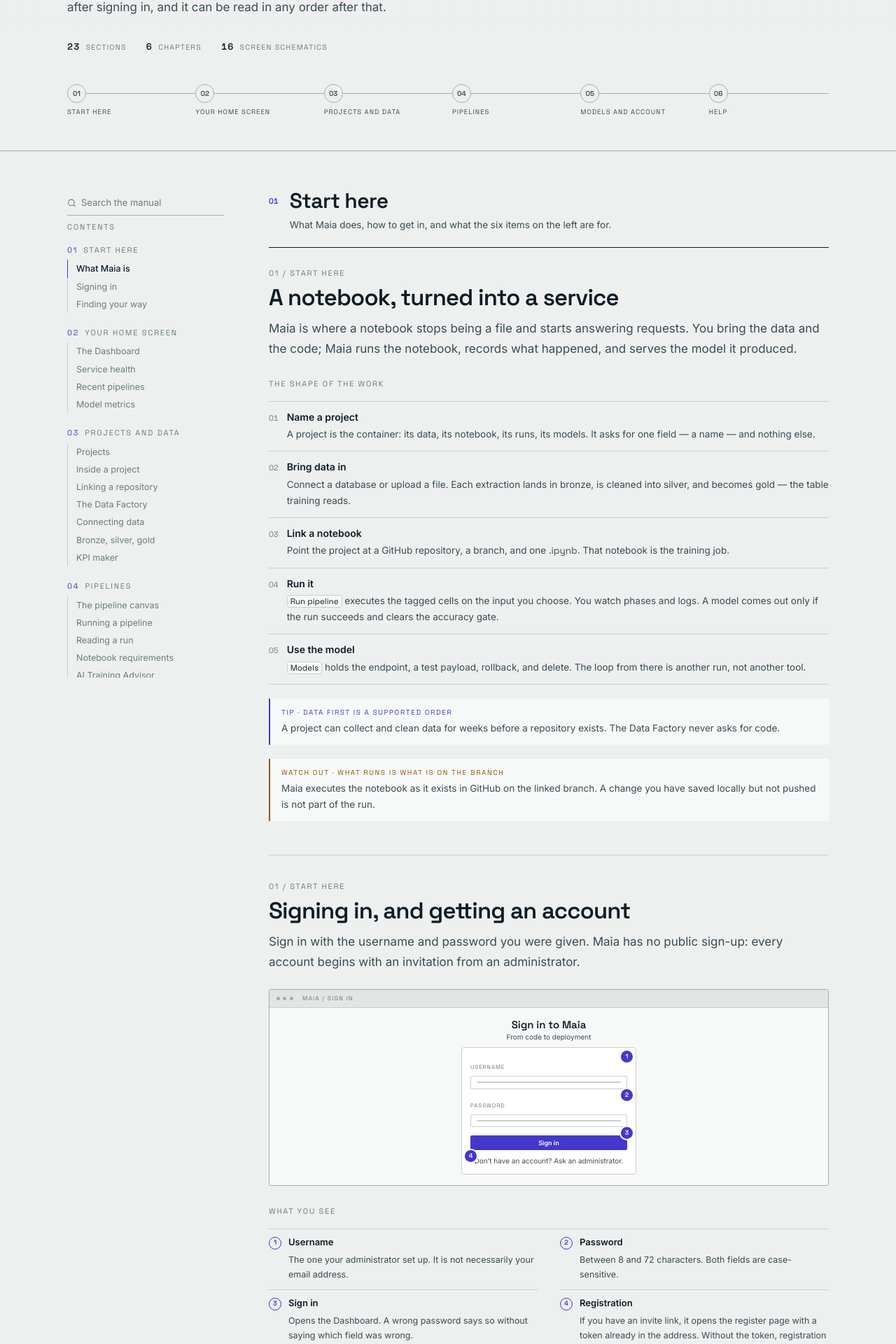
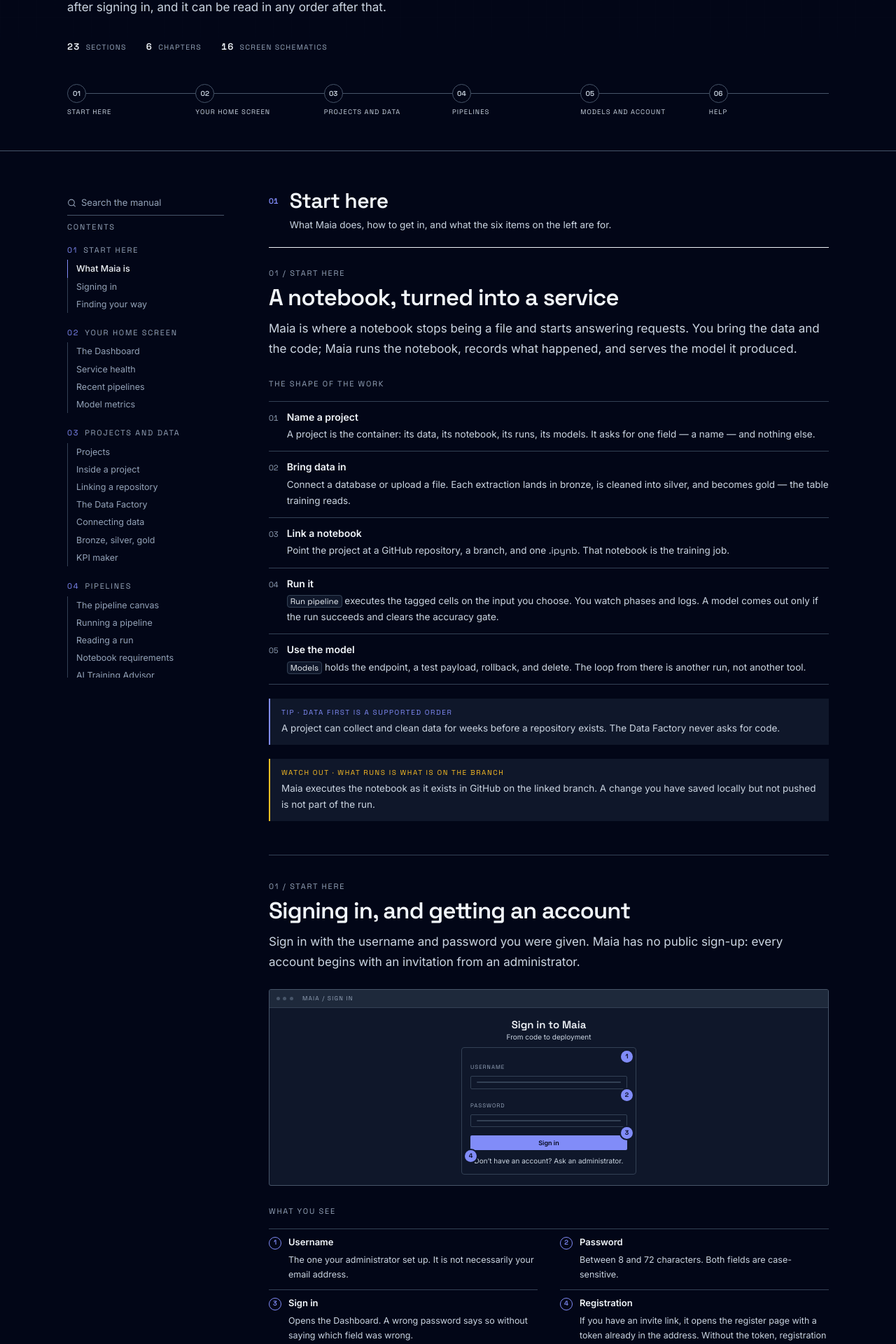
Before and after one commit to CamiloDlRM/KUBEFLOW_IA_TEST, a React (Vite) app in the folder frontend/: page /docs in a window 1280 px wide. Shown: the part 500-2420 px from the top of the page at 70% size. Built offline with nearby package versions, Linux system fonts and the light colour scheme; no server answers; a web font is replaced by a local one.

Commit message:
Fix: se cambio la paleta de colores del manual de usuario
Updates the documentation UI with a dark slate palette, improved wireframe contrast, and print-friendly colors. Adds LandingMaia integration to the landing page and refreshes npm lockfile metadata.

```diff
--- a/frontend/src/components/docs/Wireframes.tsx
+++ b/frontend/src/components/docs/Wireframes.tsx
@@ -13,7 +13,7 @@ export function LoginScreen() {
           <p className="wf-text">From code to deployment</p>
         </div>
 
-        <div className="space-y-2 rounded border border-[var(--rule)] bg-white p-3">
+        <div className="space-y-2 rounded border border-[var(--rule)] bg-[var(--paper-soft)] p-3">
           <div className="relative">
             <WfLabel>Username</WfLabel>
             <div className="wf-box mt-1">
@@ -305,7 +305,7 @@ export function MetricsScreen() {
           <Pin n={1} className="-left-1.5 -top-2" />
         </div>
 
-        <div className="relative border border-[var(--rule)] bg-white">
+        <div className="relative border border-[var(--rule)] bg-[var(--paper-soft)]">
           <div className="flex items-center justify-between px-2 py-1">
             <WfLabel>Accuracy over time</WfLabel>
             <span className="wf-text">last 30 days · 30s refresh</span>
@@ -348,7 +348,7 @@ export function ProjectsScreen() {
         <div className="relative flex flex-wrap items-end gap-2 wf-box wf-box--deep">
           <div className="min-w-[130px] flex-1">
             <WfLabel>Name your project</WfLabel>
-            <div className="wf-box mt-1 bg-white">
+            <div className="wf-box mt-1 bg-[var(--paper-soft)]">
               <span className="wf-text">Hospital readmissions</span>
             </div>
           </div>
@@ -508,7 +508,7 @@ export function StagesScreen() {
               key={stage.label}
               className={`relative flex-1 rounded border p-1.5 ${
                 stage.on
-                  ? 'border-[var(--rule-strong)] bg-white'
+                  ? 'border-[var(--rule-strong)] bg-[var(--paper-soft)]'
                   : 'border-dashed border-[var(--rule)] bg-transparent'
               }`}
             >
@@ -608,7 +608,7 @@ export function KpiScreen() {
           </div>
           <div className="mt-1.5 grid grid-cols-3 gap-1.5">
             {[0, 1, 2].map((index) => (
-              <div key={index} className="border border-[var(--rule)] bg-white p-1">
+              <div key={index} className="border border-[var(--rule)] bg-[var(--paper-soft)] p-1">
                 <div className="h-[26px] w-full bg-[var(--paper-deep)]" />
                 <WfLabel>chart {index + 1}</WfLabel>
               </div>
@@ -737,7 +737,7 @@ export function RunScreen() {
             {phases.map((phase, index) => (
               <div key={phase} className="flex flex-1 items-center">
                 <div className="flex flex-col items-center">
-                  <span className="flex h-5 w-5 items-center justify-center rounded-full bg-[var(--ok)] text-[8px] text-white">
+                  <span className="flex h-5 w-5 items-center justify-center rounded-full bg-[var(--ok)] text-[8px] text-slate-950">
                     ✓
                   </span>
                   <span className="wf-text">{phase}</span>
--- a/frontend/src/index.css
+++ b/frontend/src/index.css
@@ -22,28 +22,28 @@
 /* ------------------------------------------------------------------ */
 /*  Maia user manual                                                   */
 /*                                                                     */
-/*  The manual is a printed artefact, not a screen of the product:     */
-/*  drafting paper, ink, hairline rules and one signal colour. All     */
-/*  colours live in variables so the print sheet can re-ink them.      */
+/*  Same palette as landing: deep slate surfaces, light ink,           */
+/*  indigo/violet accents. All colours live in variables so the        */
+/*  print sheet can re-ink them.                                       */
 /* ------------------------------------------------------------------ */
 
 .manual {
-  --paper: #edf0ef;
-  --paper-soft: #f7f9f8;
-  --paper-deep: #e1e6e4;
-  --ink: #101c25;
-  --ink-2: #3b4b54;
-  --ink-3: #6c7b81;
-  --rule: #c6d0cc;
-  --rule-strong: #a2afaa;
-  --accent: #4338ca;
-  --accent-soft: #e4e3f9;
-  --ok: #2f7d54;
-  --bad: #a33c2c;
-  --warn: #8a5a09;
-  --bronze: #a2703c;
-  --silver: #6f7f88;
-  --gold: #96760f;
+  --paper: #020617;
+  --paper-soft: #0f172a;
+  --paper-deep: #1e293b;
+  --ink: #f1f5f9;
+  --ink-2: #cbd5e1;
+  --ink-3: #94a3b8;
+  --rule: #334155;
+  --rule-strong: #475569;
+  --accent: #818cf8;
+  --accent-soft: rgba(99, 102, 241, 0.18);
+  --ok: #34d399;
+  --bad: #f87171;
+  --warn: #fbbf24;
+  --bronze: #d97706;
+  --silver: #94a3b8;
+  --gold: #fbbf24;
 
   background-color: var(--paper);
   color: var(--ink);
@@ -58,8 +58,8 @@
 
 .manual-grid {
   background-image:
-    linear-gradient(to right, rgba(16, 28, 37, 0.045) 1px, transparent 1px),
-    linear-gradient(to bottom, rgba(16, 28, 37, 0.045) 1px, transparent 1px);
+    linear-gradient(to right, rgba(148, 163, 184, 0.08) 1px, transparent 1px),
+    linear-gradient(to bottom, rgba(148, 163, 184, 0.08) 1px, transparent 1px);
   background-size: 26px 26px;
 }
 
@@ -167,7 +167,7 @@
   justify-content: center;
   border-radius: 999px;
   background: var(--accent);
-  color: #fff;
+  color: #020617;
   font-family: 'Space Grotesk', ui-sans-serif, system-ui, sans-serif;
   font-size: 9px;
   font-weight: 600;
@@ -189,7 +189,7 @@
 
 .wf-box {
   border: 1px solid var(--rule);
-  background: #fff;
+  background: var(--paper-soft);
   border-radius: 2px;
   padding: 0.45rem 0.5rem;
 }
@@ -256,7 +256,7 @@
   padding: 0.22rem 0.5rem;
   font-size: 9px;
   font-weight: 600;
-  color: #fff;
+  color: #020617;
 }
 
 .wf-btn--ghost {
@@ -313,8 +313,8 @@
 }
 
 .wf-navitem--active {
-  border: 1px solid var(--rule-strong);
-  background: #fff;
+  border: 1px solid var(--accent);
+  background: var(--accent-soft);
   font-weight: 600;
   color: var(--ink);
 }
@@ -331,21 +331,21 @@
 
   .manual {
     --paper: #fff;
-    --paper-soft: #fff;
-    --paper-deep: #fff;
-    --ink: #000;
-    --ink-2: #1a1a1a;
-    --ink-3: #4a4a4a;
-    --rule: #bbb;
-    --rule-strong: #777;
-    --accent: #000;
-    --accent-soft: #eee;
-    --ok: #1a1a1a;
-    --bad: #1a1a1a;
-    --warn: #1a1a1a;
-    --bronze: #1a1a1a;
-    --silver: #1a1a1a;
-    --gold: #1a1a1a;
+    --paper-soft: #f8fafc;
+    --paper-deep: #f1f5f9;
+    --ink: #0f172a;
+    --ink-2: #334155;
+    --ink-3: #64748b;
+    --rule: #cbd5e1;
+    --rule-strong: #94a3b8;
+    --accent: #4338ca;
+    --accent-soft: #e0e7ff;
+    --ok: #047857;
+    --bad: #b91c1c;
+    --warn: #b45309;
+    --bronze: #92400e;
+    --silver: #475569;
+    --gold: #a16207;
     background: #fff !important;
   }
 
--- a/frontend/src/pages/Docs.tsx
+++ b/frontend/src/pages/Docs.tsx
@@ -153,7 +153,7 @@ function Contents({
 function LegendMark({ kind }: { kind: 'pin' | 'solid' | 'dashed' | 'accent' }) {
   if (kind === 'pin') {
     return (
-      <span className="flex h-[18px] w-[18px] items-center justify-center rounded-full bg-[var(--accent)] font-display text-[9px] font-semibold leading-none text-white shadow-[0_0_0_2px_var(--paper-soft)]">
+      <span className="flex h-[18px] w-[18px] items-center justify-center rounded-full bg-[var(--accent)] font-display text-[9px] font-semibold leading-none text-slate-950 shadow-[0_0_0_2px_var(--paper-soft)]">
         3
       </span>
     );
@@ -177,7 +177,7 @@ function LegendMark({ kind }: { kind: 'pin' | 'solid' | 'dashed' | 'accent' }) {
     );
   }
   return (
-    <span className={`${shape} border-[var(--rule-strong)] bg-white`} aria-hidden="true" />
+    <span className={`${shape} border-[var(--rule-strong)] bg-[var(--paper-soft)]`} aria-hidden="true" />
   );
 }
 
@@ -424,7 +424,7 @@ export default function Docs() {
                       }}
                       className="group flex flex-col items-start"
                     >
-                      <span className="flex h-[27px] w-[27px] items-center justify-center rounded-full border border-[var(--rule-strong)] bg-[var(--paper)] font-display text-[10px] font-semibold text-[var(--ink-2)] transition-colors group-hover:border-[var(--accent)] group-hover:bg-[var(--accent)] group-hover:text-white">
+                      <span className="flex h-[27px] w-[27px] items-center justify-center rounded-full border border-[var(--rule-strong)] bg-[var(--paper)] font-display text-[10px] font-semibold text-[var(--ink-2)] transition-colors group-hover:border-[var(--accent)] group-hover:bg-[var(--accent)] group-hover:text-slate-950">
                         {chapter.number}
                       </span>
                       <span className="mt-2 font-display text-[9.5px] uppercase leading-tight tracking-[0.11em] text-[var(--ink-2)] transition-colors group-hover:text-[var(--accent)]">
--- a/frontend/src/pages/Landing.tsx
+++ b/frontend/src/pages/Landing.tsx
@@ -10,6 +10,7 @@ import righarrow_icon from '../assets/rightarrow_icon.svg';
 import { PipelineTimeline, type PipelineStep } from '@/components/PipelineTimeline';
 import { Database, GitBranch, Cpu, Rocket, LineChart, ShieldCheck, Sparkles, ChevronDown, BookOpen } from "lucide-react";
 import AboutUs from "@/components/AboutUs/AboutUs";
+import LandingMaia, { type LandingStop } from "@/components/LandingMaia";
 
 
 const steps: PipelineStep[] = [
```
Also changed, not shown: 1 other file (tests, documents, lock files or other folders).
